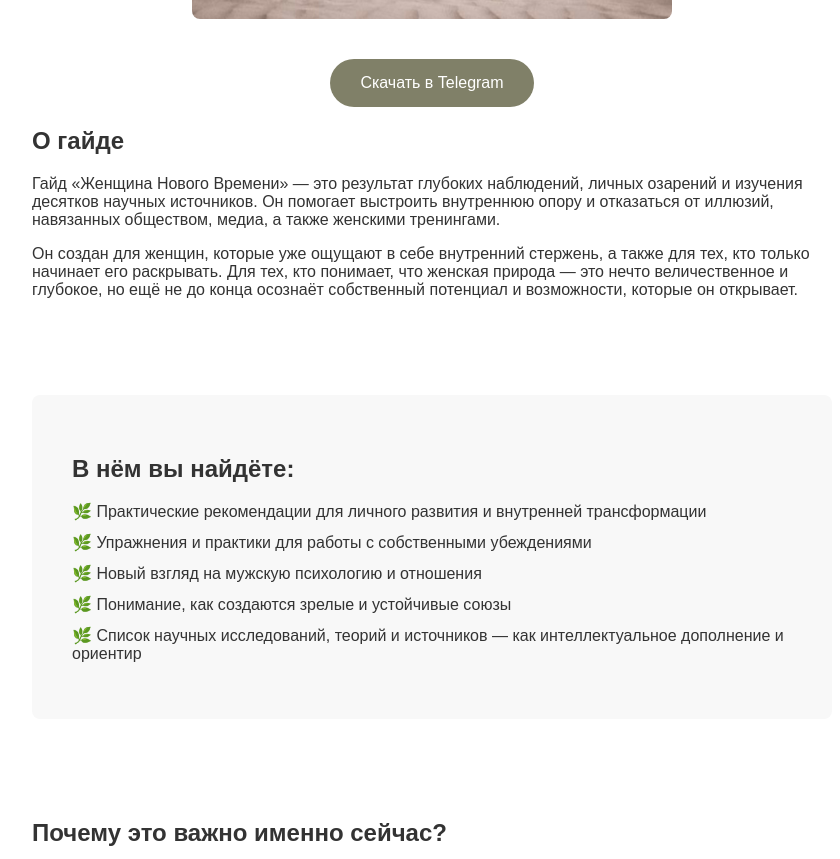
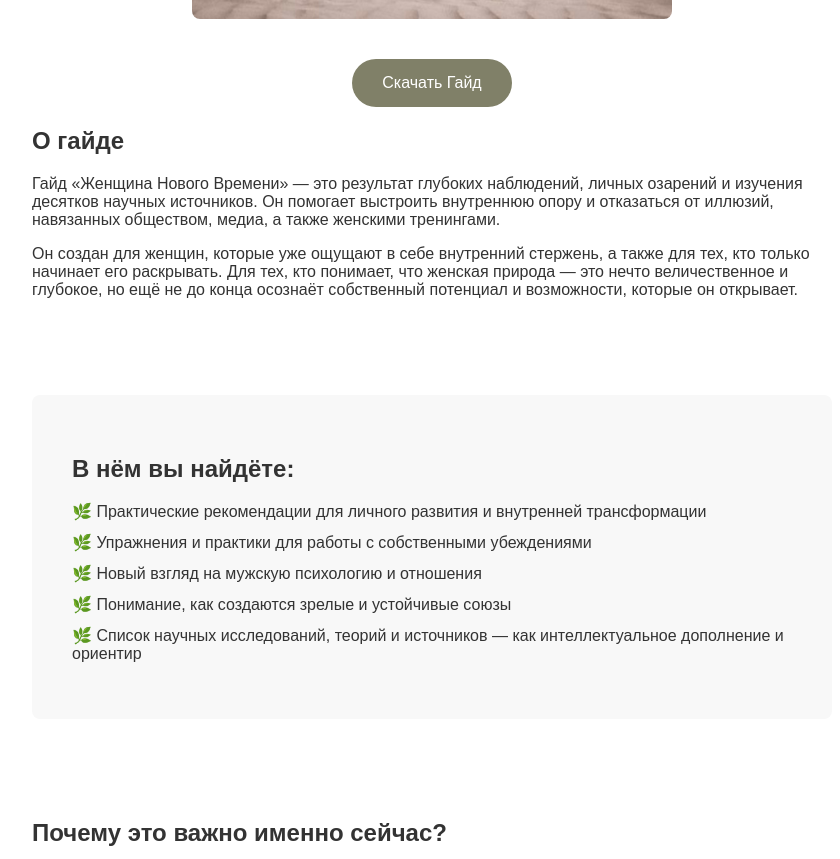
Before and after one commit to novayazemlya2025/novayazemlya2025.github.io, a plain HTML site: page index.html in a window 1280 px wide. Shown: the part 891-1750 px from the top of the page, without its empty margins (208-1048 px from the left). Drawn offline with nearby package versions, Linux system fonts and the light colour scheme.

Commit message:
Update index.html

```diff
--- a/index.html
+++ b/index.html
@@ -82,7 +82,7 @@
   <section>
     <img src="cover.jpg" alt="Обложка гайда" style="display: block; margin: 0 auto 20px auto; width: 60%; height: auto; max-width: 600px; border-radius: 8px;" />
     <div style="text-align: center;">
-      <a href="https://t.me/NewTimeWomanBot" class="button">Скачать в Telegram</a>
+      <a href="https://store-novayazemlya.lemonsqueezy.com/buy/6f2280b8-f84d-4f64-8805-f632da8c2876" class="button">Скачать Гайд</a>
     </div>
     <h2>О гайде</h2>
     <p>Гайд «Женщина Нового Времени» — это результат глубоких наблюдений, личных озарений и изучения десятков научных источников. Он помогает выстроить внутреннюю опору и отказаться от иллюзий, навязанных обществом, медиа, а также женскими тренингами.</p>
```
